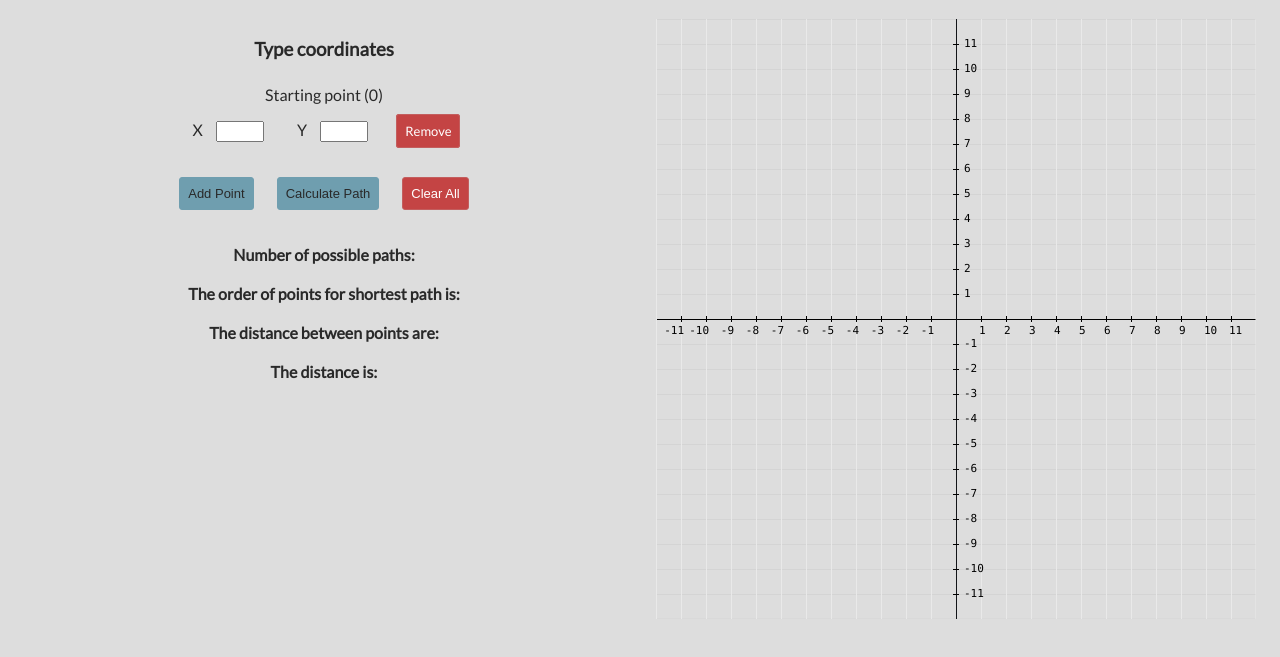
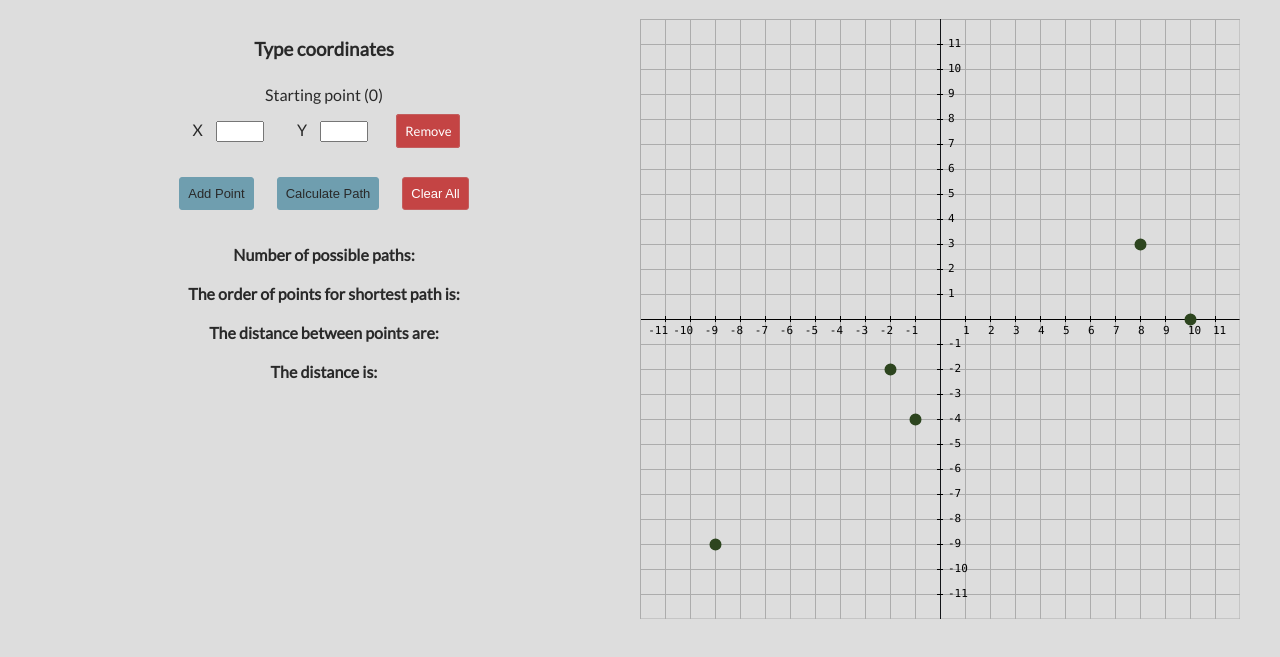
Before and after one commit to icelandico/traveling-salesman, a website: page index.html in a window 1280 px wide. Shown: the part 63-720 px from the top of the page. Drawn offline with Linux system fonts and the light colour scheme.

Commit message:
Calculate points coordinates, translate coordinates to new base point

```diff
--- a/assets/canvasGrid.js
+++ b/assets/canvasGrid.js
@@ -1,16 +1,16 @@
-const canvas = document.getElementById("chart");
-const ctx = canvas.getContext("2d");
+const canvas = document.getElementById("chart-grid");
+const grid_size = 25;
+const canvas_width = canvas.width;
+const canvas_height = canvas.height;
+const num_lines_x = Math.floor(canvas_height / grid_size);
+const num_lines_y = Math.floor(canvas_width / grid_size);
+const x_axis_distance_grid_lines = Math.floor(num_lines_x / 2);
+const y_axis_distance_grid_lines = Math.floor(num_lines_y / 2);
 
 const drawGrid = () => {
-  const grid_size = 25;
+  const ctx = canvas.getContext("2d");
   const x_axis_starting_point = 1;
   const y_axis_starting_point = 1;
-  const canvas_width = canvas.width;
-  const canvas_height = canvas.height;
-  const num_lines_x = Math.floor(canvas_height / grid_size);
-  const num_lines_y = Math.floor(canvas_width / grid_size);
-  const x_axis_distance_grid_lines = Math.floor(num_lines_x / 2);
-  const y_axis_distance_grid_lines = Math.floor(num_lines_y / 2);
 
 // Draw grid lines along X-axis
   for(let i = 0; i <= num_lines_x; i++) {
@@ -21,7 +21,7 @@ const drawGrid = () => {
     if(i == x_axis_distance_grid_lines)
       ctx.strokeStyle = "#000000";
     else
-      ctx.strokeStyle = "#d4d4d4";
+      ctx.strokeStyle = "#acacac";
 
     if (i == num_lines_x) {
       ctx.moveTo(0, grid_size * i);
@@ -40,10 +40,11 @@ const drawGrid = () => {
     ctx.lineWidth = 1;
 
     // If line represents X-axis draw in different color
-    if(i == y_axis_distance_grid_lines)
+    if (i == y_axis_distance_grid_lines) {
       ctx.strokeStyle = "#121418";
-    else
-      ctx.strokeStyle = "#e9e9e9";
+    } else {
+        ctx.strokeStyle = "#acacac";
+      }
 
     if(i == num_lines_y) {
       ctx.moveTo(grid_size * i, 0);
@@ -131,11 +132,51 @@ const drawGrid = () => {
 
 };
 
+const pointsList = [
+  {
+    id: 1,
+    x: -2,
+    y: 2,
+  },
+  {
+    id: 2,
+    x: -1,
+    y: 4,
+  },
+  {
+    id: 3,
+    x: 10,
+    y: 0,
+  },
+  {
+    id: 4,
+    x: -9,
+    y: 9,
+  },
+  {
+    id: 5,
+    x: 8,
+    y: -3,
+  }
+]
+
+const canvasPoints = document.getElementById("chart-points");
+const canvasP = canvasPoints.getContext("2d");
+canvasP.translate(y_axis_distance_grid_lines * grid_size, x_axis_distance_grid_lines * grid_size);
+
 function drawPoint(x, y) {
-  ctx.fillStyle = "#2d451f";
-  ctx.beginPath();
-  ctx.arc(25 * x + 0.5, 25 * y + 0.5, 10, 0, Math.PI * 2, true);
-  ctx.fill();
+  canvasP.moveTo(25 * x + 0.5, 25 * y + 0.5)
+  canvasP.arc(25 * x + 0.5, 25 * y + 0.5, 6, 0, Math.PI * 2, true);
 }
 
+function drawPointsLayer() {
+  pointsList.forEach(point => {
+    canvasP.beginPath();
+    drawPoint(point.x, point.y)
+    canvasP.fillStyle = "#2d451f";
+    canvasP.fill();
+  })
+}
+
+drawPointsLayer();
 drawGrid();
--- a/assets/styles/style.css
+++ b/assets/styles/style.css
@@ -57,3 +57,23 @@ div.result-container > p {
   font-size: 1.25rem;
   word-spacing: 2rem;
 }
+
+.canvas__container {
+  position: relative;
+}
+
+.chart__canvas {
+  position: absolute;
+  top: 0;
+  left: 0;
+  bottom: 0;
+  right: 0;
+}
+
+.chart__canvas-grid {
+  z-index: 0;
+}
+
+.chart__canvas-points {
+  z-index: 1;
+}
--- a/index.html
+++ b/index.html
@@ -45,7 +45,8 @@
       </div>
     </div>
     <div class="canvas__container">
-      <canvas id="chart" class="chart__canvas" width="600" height="600"></canvas>
+      <canvas id="chart-grid" class="chart__canvas chart__canvas-grid" width="600" height="600"></canvas>
+      <canvas id="chart-points" class="chart__canvas chart__canvas-points" width="600" height="600"></canvas>
     </div>
     </div>
   </main>
```
